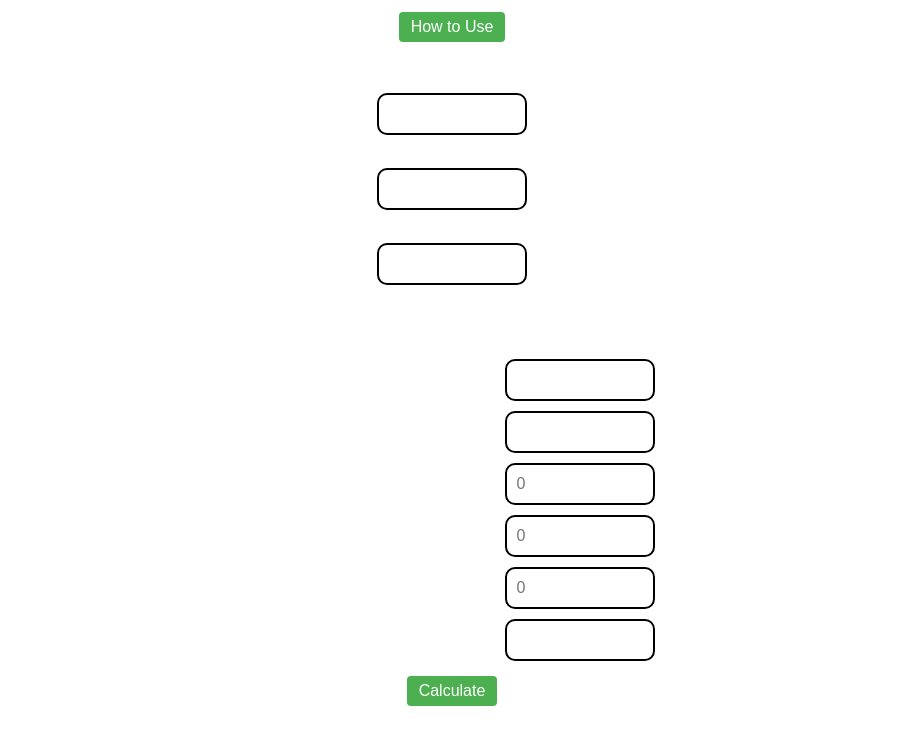
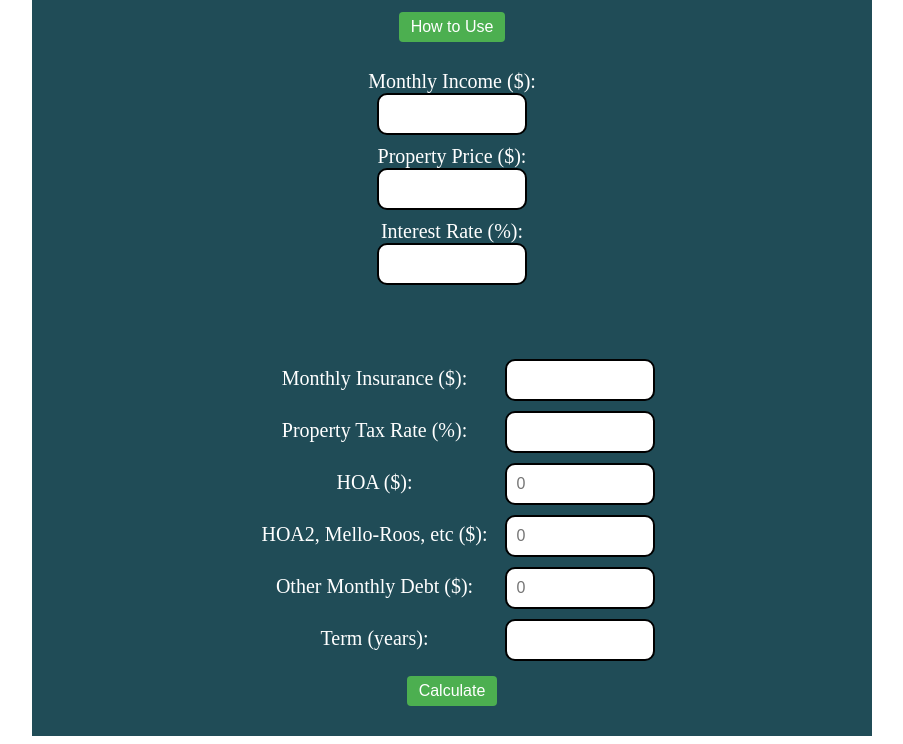
Before and after one commit to dnz-real/mtg_calculator, a plain HTML site: page index.html in a window 1280 px wide. Shown: the part 101-845 px from the top of the page, without its empty margins (188-1091 px from the left). Drawn offline with Linux system fonts and the light colour scheme.

Commit message:
Update style.css

```diff
--- a/style.css
+++ b/style.css
@@ -3,6 +3,7 @@
     max-width: 800px;
     padding: 20px;
     text-align: center;
+    background-color: #204c57;
 }
 
 h1 {
```
